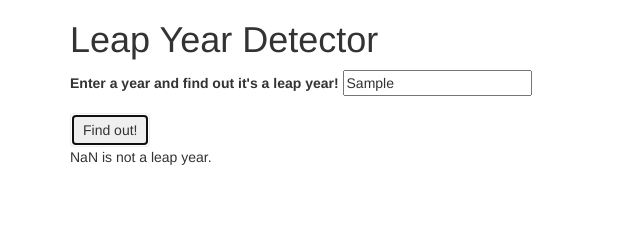
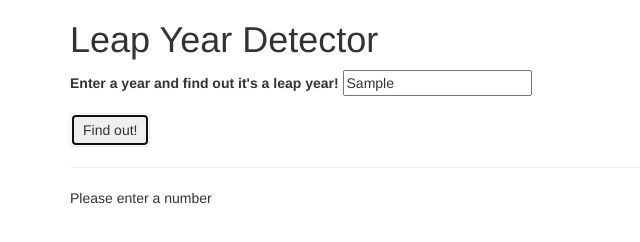
Before and after one commit to brookehurford/Leap-Year, a plain HTML site: page index.html in a window 1280 px wide. Both pictures are taken after typing "Sample" into the empty fields and a click on the button "Find out!". Shown: the whole page, without its empty margins (0-640 px from the left). Drawn offline with Linux system fonts and the light colour scheme.

Commit message:
Add specs to show error message for NaN values

```diff
--- a/css/styles.css
+++ b/css/styles.css
@@ -1,3 +1,3 @@
-#result {
+#result, #error {
   display: none;
 }
--- a/index.html
+++ b/index.html
@@ -20,8 +20,14 @@
         <button type="submit" class="btn">Find out!</button>
       </form>
 
+      <hr>
+
       <div id="result">
         <p><span class="year"></span> is <span class="not"></span> a leap year.</p>
+      </div>
+
+      <div id="error">
+        <p>Please enter a number</p>
       </div>
 
     </div>
--- a/js/scripts.js
+++ b/js/scripts.js
@@ -13,12 +13,19 @@ $(document).ready(function() {
 
     $(".year").text(year);
 
-    if (!result) {
+    if (isNaN(year)) {
+      $("#error").show()
+      $("#result").hide();
+    }
+    else if (!result) {
+      $("#result").show();
       $(".not").text("not");
-    } else {
+    }
+    else {
+      $("#result").show();
       $(".not").text("");
     }
-    $("#result").show();
+
     event.preventDefault();
   });
 });
```
Also changed, not shown: spec/specs.js (+4 -0 lines).
